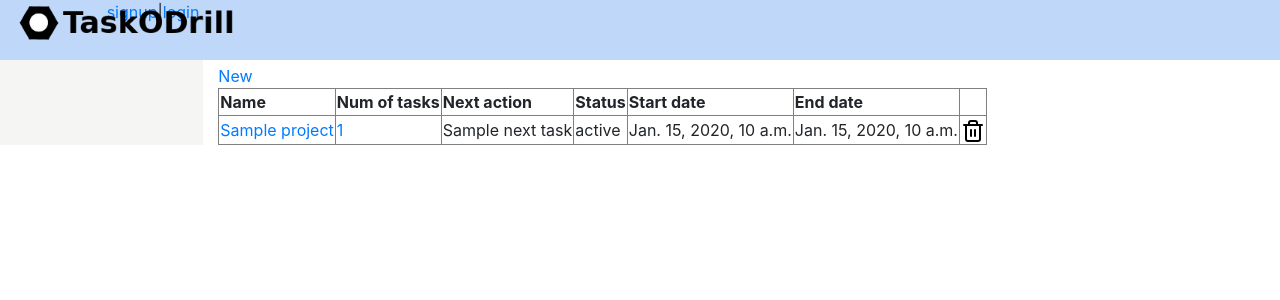
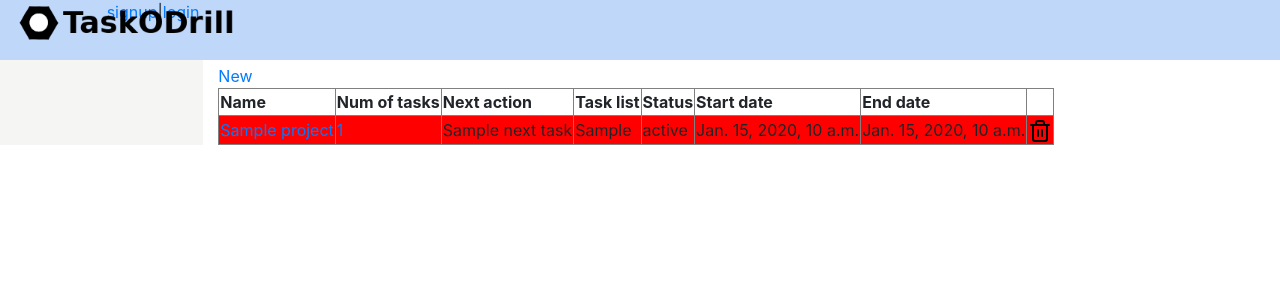
Before and after one commit to fcano/taskodrill, a Django app: template tasks/templates/tasks/project_list.html in a window 1280 px wide. Shown: the top 300 px of the page. Run offline with Django 3.2, Linux system fonts and the light colour scheme; the template is opened without the code that fills it: most values are stand-ins (such as "Sample title", 1, 10 or a date in 2020); some libraries are stand-ins or nearby versions.

Commit message:
Add colours to project list

```diff
--- a/tasks/models.py
+++ b/tasks/models.py
@@ -94,6 +94,12 @@ class Task(models.Model):
 
     def __str__(self):
         return self.name
+
+    def is_actionable(self):
+        if (self.tasklist != Task.NEXT_ACTION) or (self.start_date > datetime.date.today()):
+            return False
+        else:
+            return True
 
     def get_next_start_date(self):
         if self.start_date == None:
--- a/tasks/templates/tasks/project_list.html
+++ b/tasks/templates/tasks/project_list.html
@@ -8,16 +8,18 @@
         <th>Name</th>
         <th>Num of tasks</th>
         <th>Next action</th>
+        <th>Task list</th>
         <th>Status</th>
         <th>Start date</th>
         <th>End date</th>
         <th></th>
       </tr>
       {% for project in project_list %}
-      <tr id="project_row_{{ project.id }}">
+      <tr id="project_row_{{ project.id }}" {% if not project.pending_tasks.count or not project.next_task.is_actionable %}style="background-color:#FF0000"{% endif %}>
         <td><a href="{{ project.get_absolute_url }}">{{ project.name }}</a></td>
         <td><a href="{{ project.get_absolute_url }}">{{ project.pending_tasks.count }}</a></td>
         <td>{{ project.next_task.name }}</td>
+        <td>{{ project.next_task.get_tasklist_display | default_if_none:"none" }}</td>
         <td>{{ project.next_task.get_status_display | default_if_none:"none" }}</td>
         <td>{{ project.next_task.start_date | default_if_none:"no date"}}</td>
         <td>{{ project.next_task.due_date | default_if_none:"no date"}}</td>
```
